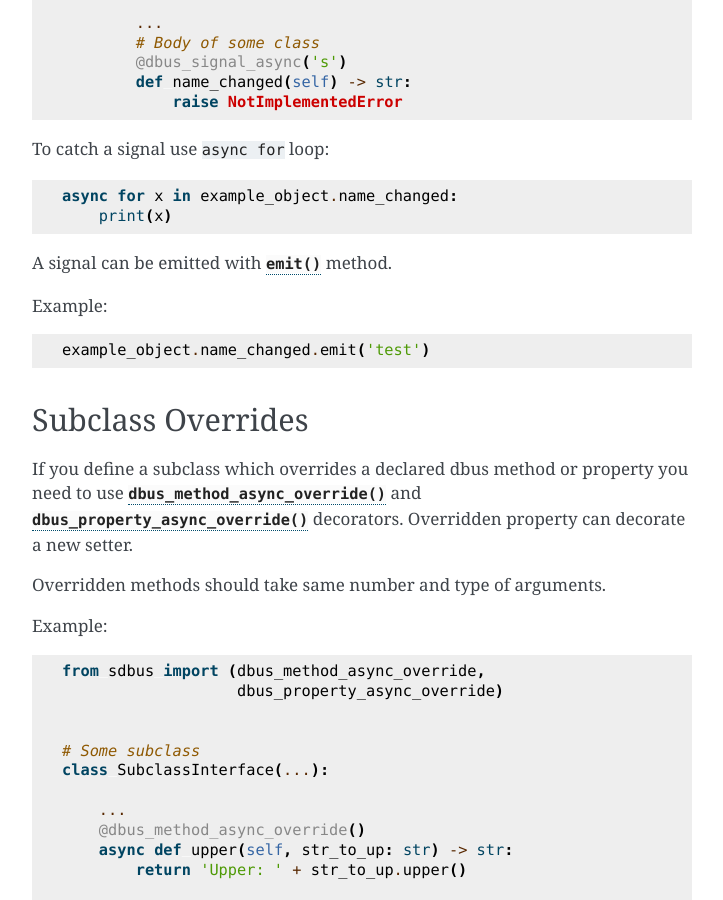
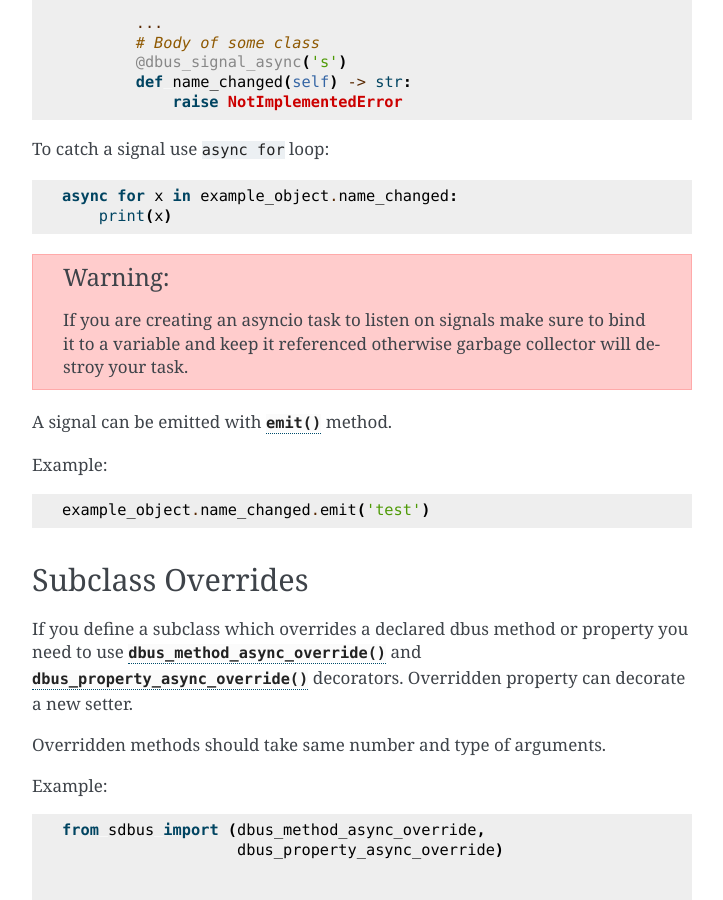
Before and after one commit to python-sdbus/python-sdbus, a Sphinx documentation site: the page built from docs/asyncio_quick.rst, in a window 1280 px wide and 900 px high, scrolled down 5391 px. Shown: the whole window, without its empty margins (388-1111 px from the left). Built offline with Sphinx 7.4.7, drawn with Linux system fonts in a browser that asks for light colours.

Commit message:
docs: Added warning about not binding task variables
Seems like a very common issue.

```diff
--- a/docs/asyncio_quick.rst
+++ b/docs/asyncio_quick.rst
@@ -261,6 +261,10 @@ To catch a signal use ``async for`` loop: ::
     async for x in example_object.name_changed:
         print(x)
 
+.. warning:: If you are creating an asyncio task to listen on signals
+   make sure to bind it to a variable and keep it referenced otherwise
+   garbage collector will destroy your task.
+
 A signal can be emitted with :py:meth:`emit` method.
 
 Example: ::
```
